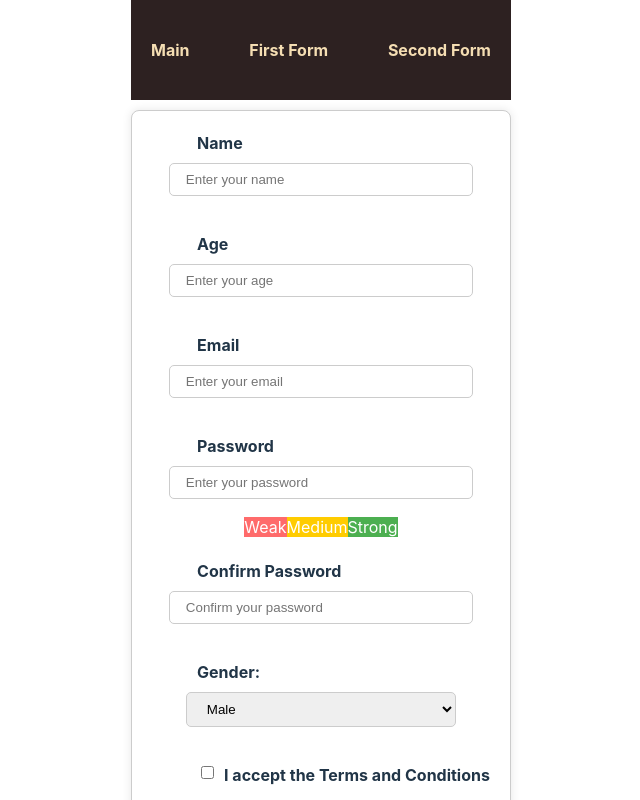
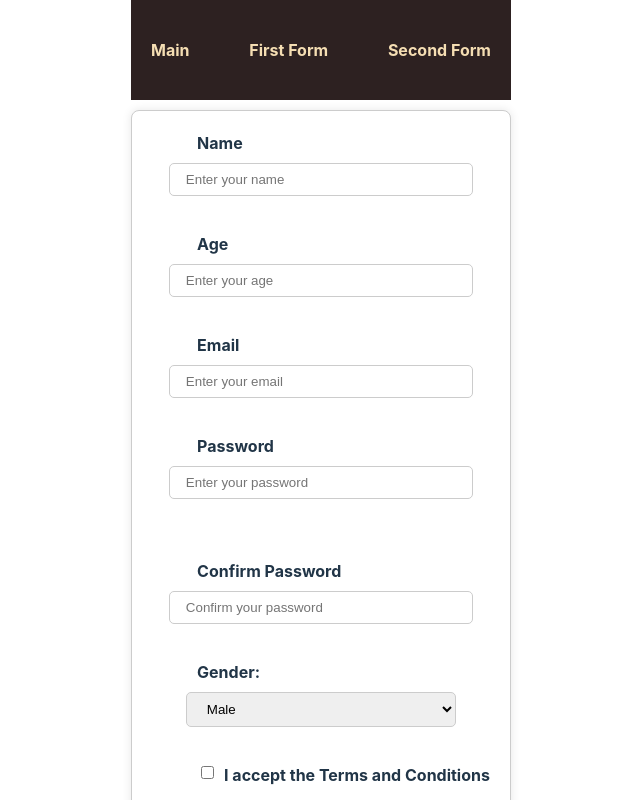
Before and after one commit to KatsiarynaMizhuryna/React-forms, a React (Vite) app: page /first-form in a window 1280 px wide. Shown: the top 800 px of the page, without its empty margins (319-959 px from the left). Built offline with nearby package versions, Linux system fonts and the light colour scheme.

Commit message:
feat: password strength has been added

```diff
--- a/src/pages/FirstForm/FirstForm.module.css
+++ b/src/pages/FirstForm/FirstForm.module.css
@@ -47,21 +47,6 @@
     border-radius: 3px;
 }
 
-.password_strength .weak {
-    background-color: #ff6b6b;
-    color: white;
-}
-
-.password_strength .medium {
-    background-color: #ffcc00;
-    color: white;
-}
-
-.password_strength .strong {
-    background-color: #4caf50;
-    color: white;
-}
-
 label {
     display: flex;
     margin-bottom: 8px;
@@ -82,6 +67,33 @@ label {
 .submit_btn:disabled {
     background-color: #ccc;
 }
+
+.strength_indicator {
+    display: inline-block;
+    width: 60px;
+    height: 18px;
+    background-color: lightgray;
+    margin-right: 5px;
+    border-radius: 5px;
+    transition: background-color 0.3s ease;
+    color: #fff;
+  }
+
+  .strength_indicator.weak {
+    background-color: red;
+  }
+
+  .strength_indicator.medium {
+    background-color: orange;
+  }
+
+  .strength_indicator.strong {
+    background-color: green;
+  }
+
+  .strength_indicator:not(.weak):not(.medium):not(.strong) {
+    visibility: hidden;
+  }
 
 .form_group_inline {
     display: flex;
--- a/src/pages/FirstForm/FirstForm.tsx
+++ b/src/pages/FirstForm/FirstForm.tsx
@@ -6,11 +6,13 @@ import { addFirstFormData } from '../../store/forms/formsSlice';
 import { schema } from '../../models/ValidationSchema';
 import * as Yup from 'yup';
 import convertToBase64 from '../../utils/convertToBase64';
+import getPasswordStrength from '../../utils/getPasswordStrength';
 
 export default function FirstForm() {
   const dispatch = useDispatch();
   const navigate = useNavigate();
   const [errors, setErrors] = useState<Record<string, string>>({});
+  const [passwordStrength, setPasswordStrength] = useState<string>('');
 
   const nameRef = useRef<HTMLInputElement>(null);
   const ageRef = useRef<HTMLInputElement>(null);
@@ -21,6 +23,11 @@ export default function FirstForm() {
   const termsRef = useRef<HTMLInputElement>(null);
   const pictureRef = useRef<HTMLInputElement>(null);
   const countryRef = useRef<HTMLInputElement>(null);
+
+  const handlePasswordChange = (event: React.ChangeEvent<HTMLInputElement>) => {
+    const password = event.target.value;
+    setPasswordStrength(getPasswordStrength(password));
+  };
 
   const handleSubmit = async (event: React.FormEvent<HTMLFormElement>) => {
     event.preventDefault();
@@ -127,15 +134,34 @@ export default function FirstForm() {
               }`}
               type="password"
               placeholder="Enter your password"
+              onChange={handlePasswordChange}
               required
             />
             {errors.password && (
               <div className={styles.error}>{errors.password}</div>
             )}
-            <div className={styles.password_strength} id="passwordStrength">
-              <span className={styles.weak}>Weak</span>
-              <span className={styles.medium}>Medium</span>
-              <span className={styles.strong}>Strong</span>
+            <div id="passwordStrength">
+              <span
+                className={`${styles.strength_indicator} ${
+                  passwordStrength === 'weak' ? styles.weak : ''
+                }`}
+              >
+                Weak
+              </span>
+              <span
+                className={`${styles.strength_indicator} ${
+                  passwordStrength === 'medium' ? styles.medium : ''
+                }`}
+              >
+                Medium
+              </span>
+              <span
+                className={`${styles.strength_indicator} ${
+                  passwordStrength === 'strong' ? styles.strong : ''
+                }`}
+              >
+                Strong
+              </span>
             </div>
           </div>
         </div>
@@ -219,7 +245,6 @@ export default function FirstForm() {
             <div className={styles.error}>{errors.country}</div>
           )}
         </div>
-
         <button type="submit" className={styles.submit_btn} id="submitBtn">
           Create Account
         </button>
--- /dev/null
+++ b/src/utils/getPasswordStrength.tsx
@@ -0,0 +1,14 @@
+const getPasswordStrength = (password: string) => {
+    let strength = 0;
+    if (password.length > 8) strength += 1;
+    if (/[A-Z]/.test(password)) strength += 1;
+    if (/[a-z]/.test(password)) strength += 1;
+    if (/\d/.test(password)) strength += 1;
+    if (/[@$!%*?&]/.test(password)) strength += 1;
+
+    if (strength <= 1) return 'weak';
+    if (strength === 2) return 'medium';
+    return 'strong';
+  };
+
+  export default getPasswordStrength
```
